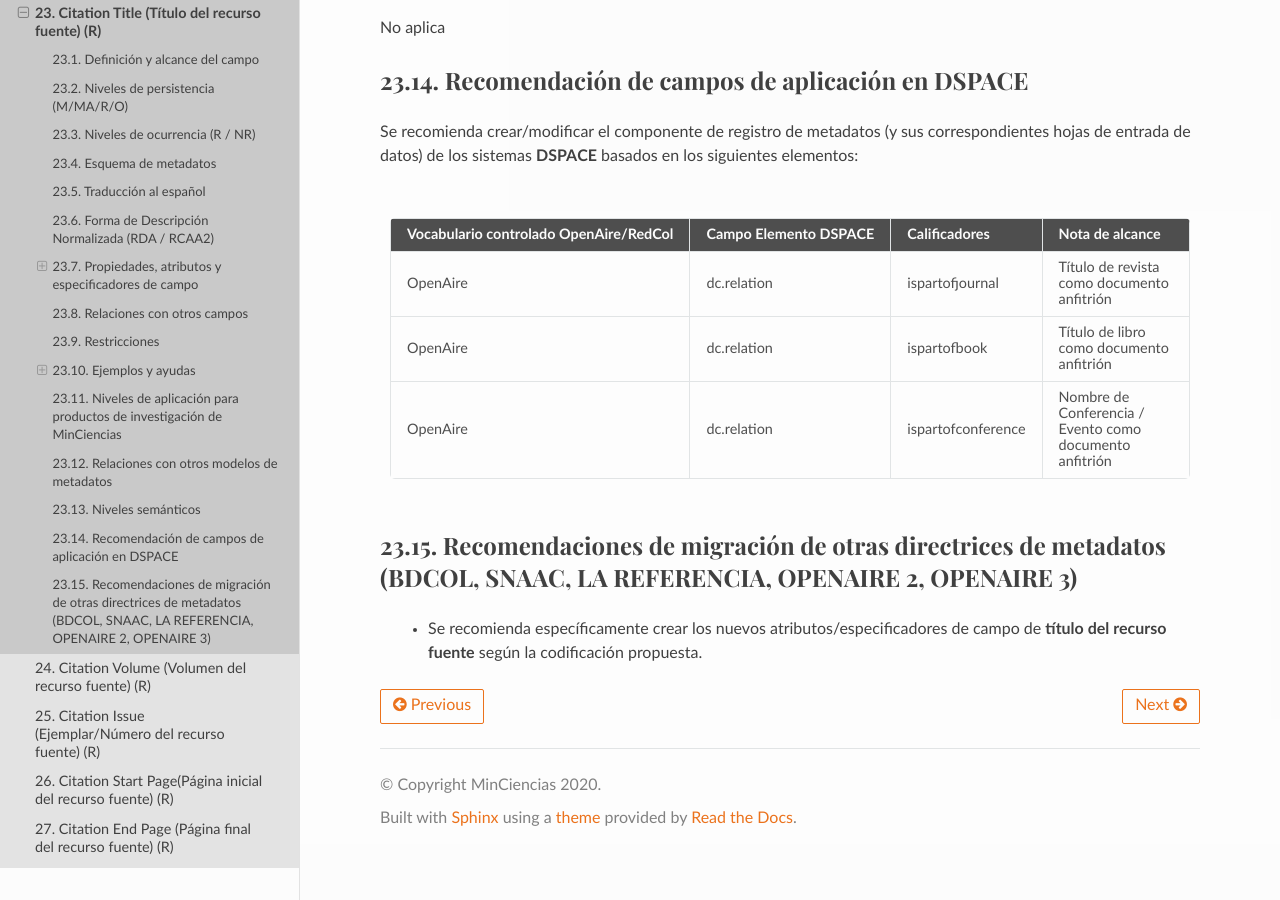
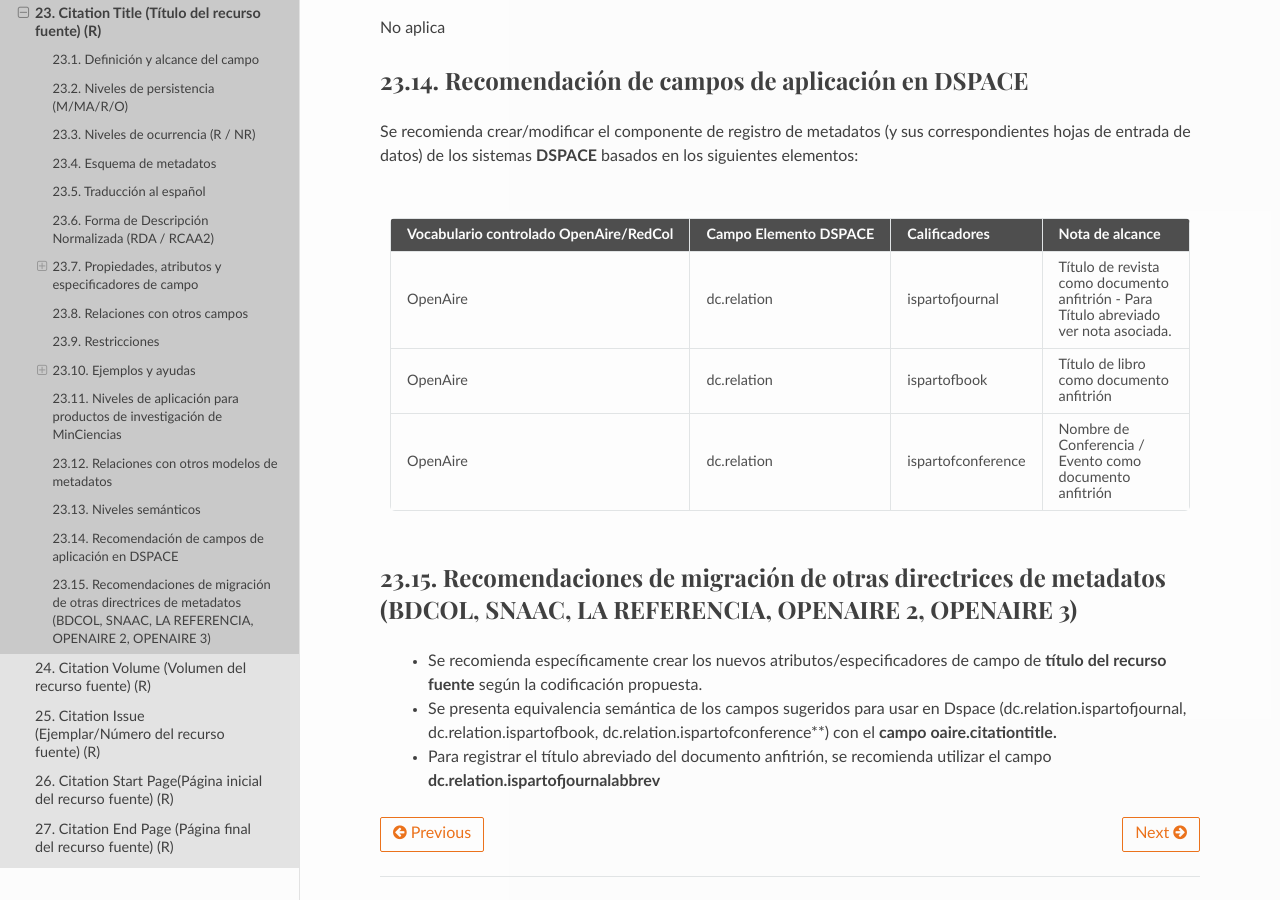
Before and after one commit to rcic/openaire4, a Sphinx documentation site: the page built from docs/field_citationtitle.rst, in a window 1280 px wide and 900 px high, scrolled down 3600 px. Built offline with Sphinx 7.4.7 and the Read the Docs theme 2.0.0, drawn with Linux system fonts in a browser that asks for light colours; some web fonts are replaced; a script that is not in the unit is left out.

Commit message:
Update field_citationtitle.rst
titulo abreviado de la revista

```diff
--- a/docs/field_citationtitle.rst
+++ b/docs/field_citationtitle.rst
@@ -167,6 +167,7 @@ Se recomienda crear/modificar el componente de registro de metadatos (y sus corr
 | Vocabulario controlado OpenAire/RedCol | Campo Elemento DSPACE | Calificadores      | Nota de alcance                                         |
 +========================================+=======================+====================+=========================================================+
 | OpenAire                               | dc.relation           | ispartofjournal    | Título de revista como documento anfitrión              |
+|                                        |                       |                    | - Para Título abreviado ver nota asociada.              |
 +----------------------------------------+-----------------------+--------------------+---------------------------------------------------------+
 | OpenAire                               | dc.relation           | ispartofbook       | Título de libro como documento anfitrión                |
 +----------------------------------------+-----------------------+--------------------+---------------------------------------------------------+
@@ -177,3 +178,5 @@ Recomendaciones de migración de otras directrices de metadatos (BDCOL, SNAAC, L
 --------------------------------------------------------------------------------------------------------------------
 
 	- Se recomienda específicamente crear los nuevos atributos/especificadores de campo de **título del recurso fuente** según la codificación propuesta.
+	- Se presenta equivalencia semántica de los campos sugeridos para usar en Dspace (dc.relation.ispartofjournal, dc.relation.ispartofbook, dc.relation.ispartofconference**) con el **campo oaire.citationtitle.**
+	- Para registrar el título abreviado del documento anfitrión, se recomienda utilizar el campo **dc.relation.ispartofjournalabbrev**
```
